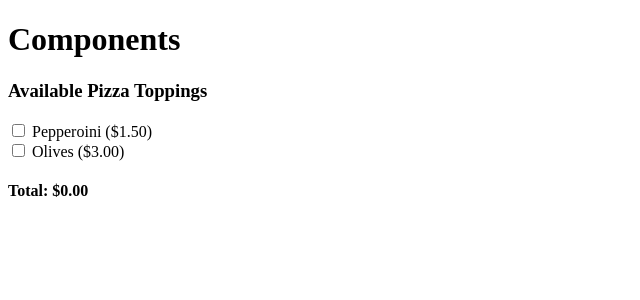
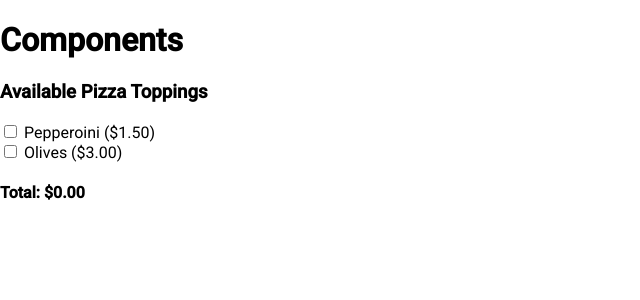
Before and after one commit to tsteelematc/components-2022ftuth, an Angular app: page / in a window 1280 px wide. Shown: the top 300 px of the page, without its empty margins (0-640 px from the left). Built offline with nearby package versions, Linux system fonts and the light colour scheme.

Commit message:
angular material
used npx ng @angular/material to produce css defaults

```diff
--- a/angular.json
+++ b/angular.json
@@ -23,6 +23,7 @@
               "src/assets"
             ],
             "styles": [
+              "./node_modules/@angular/material/prebuilt-themes/purple-green.css",
               "src/styles.css"
             ],
             "scripts": []
@@ -90,6 +91,7 @@
               "src/assets"
             ],
             "styles": [
+              "./node_modules/@angular/material/prebuilt-themes/purple-green.css",
               "src/styles.css"
             ],
             "scripts": []
--- a/package.json
+++ b/package.json
@@ -11,10 +11,12 @@
   "private": true,
   "dependencies": {
     "@angular/animations": "^14.2.0",
+    "@angular/cdk": "^14.2.4",
     "@angular/common": "^14.2.0",
     "@angular/compiler": "^14.2.0",
     "@angular/core": "^14.2.0",
     "@angular/forms": "^14.2.0",
+    "@angular/material": "^14.2.4",
     "@angular/platform-browser": "^14.2.0",
     "@angular/platform-browser-dynamic": "^14.2.0",
     "@angular/router": "^14.2.0",
--- a/src/app/app.module.ts
+++ b/src/app/app.module.ts
@@ -5,6 +5,7 @@
 import { PizzaToppingsComponent } from './pizza-toppings/pizza-toppings.component';
 
 import { FormsModule } from '@angular/forms';
+import { BrowserAnimationsModule } from '@angular/platform-browser/animations';
 
 @NgModule({
   declarations: [
@@ -13,7 +14,8 @@
   ],
   imports: [
     BrowserModule,
-    FormsModule
+    FormsModule,
+    BrowserAnimationsModule
   ],
   providers: [],
   bootstrap: [AppComponent]
--- a/src/index.html
+++ b/src/index.html
@@ -6,6 +6,9 @@
   <base href="/">
   <meta name="viewport" content="width=device-width, initial-scale=1">
   <link rel="icon" type="image/x-icon" href="favicon.ico">
+  <link rel="preconnect" href="https://fonts.gstatic.com">
+  <link href="https://fonts.googleapis.com/css2?family=Roboto:wght@300;400;500&display=swap" rel="stylesheet">
+  <link href="https://fonts.googleapis.com/icon?family=Material+Icons" rel="stylesheet">
 </head>
 <body>
   <app-root></app-root>
--- a/src/styles.css
+++ b/src/styles.css
@@ -1 +1,4 @@
 /* You can add global styles to this file, and also import other style files */
+
+html, body { height: 100%; }
+body { margin: 0; font-family: Roboto, "Helvetica Neue", sans-serif; }
```
Also changed, not shown: 1 other file (tests, documents, lock files or other folders).
